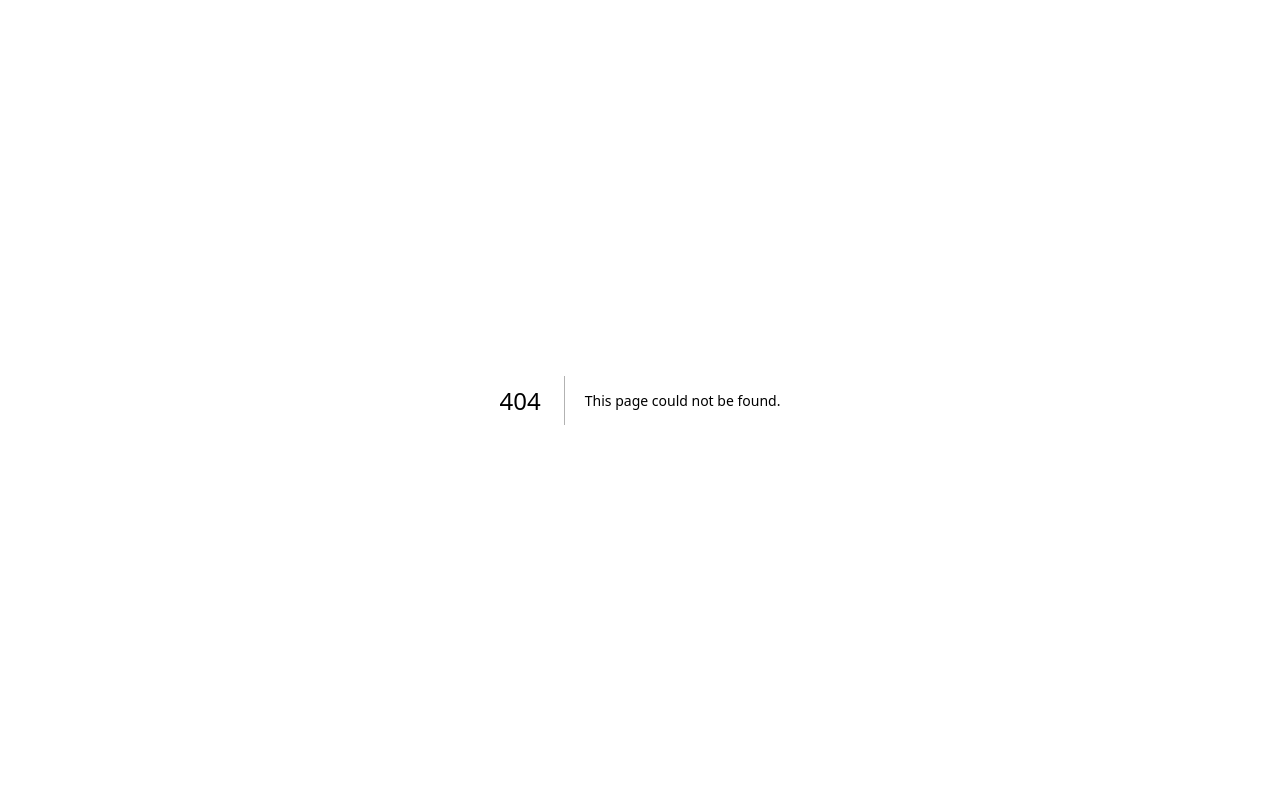
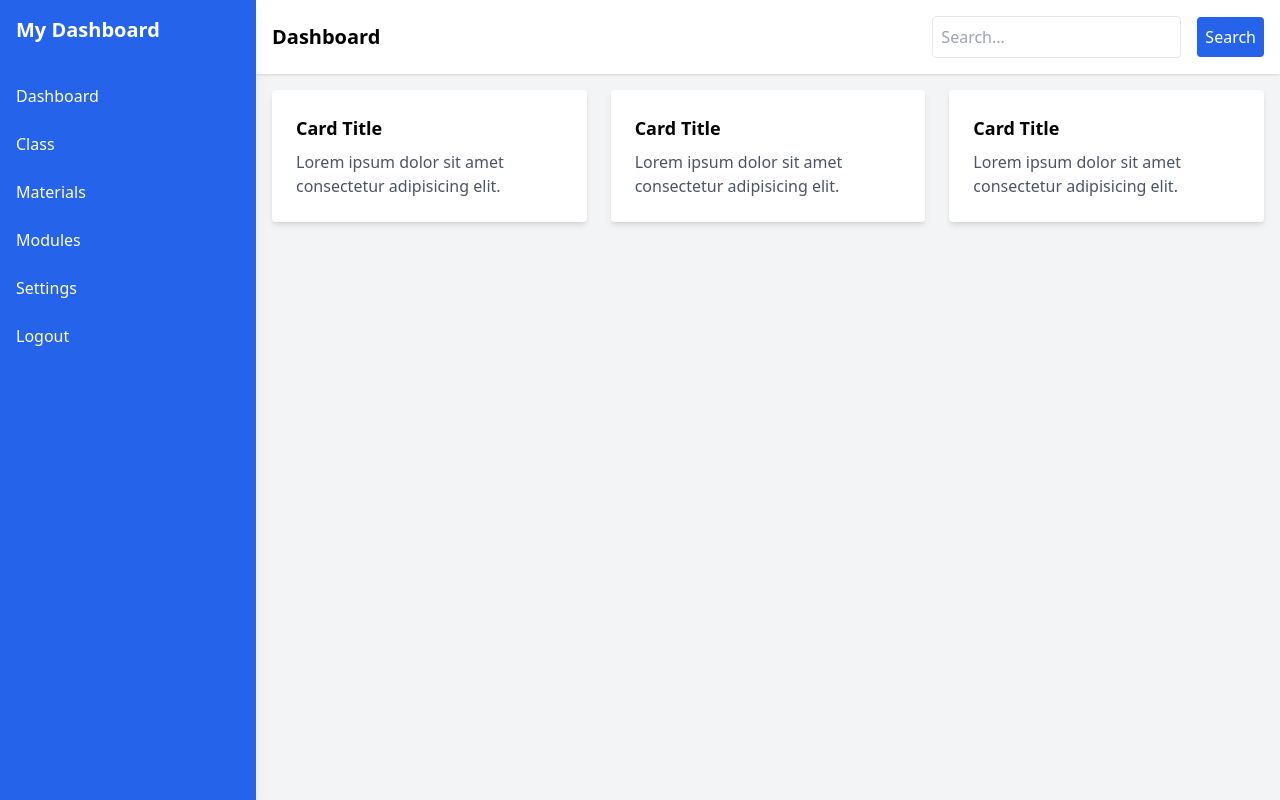
Before and after one commit to BERNEXT-ICF/hacko-teacher, a Next.js app: page /dashboard in a window 1280 px wide. Before the commit this address had no page. Built offline with nearby package versions, Linux system fonts and the light colour scheme.

Commit message:
feat: dashboard

```diff
--- /dev/null
+++ b/pages/dashboard/index.tsx
@@ -0,0 +1,74 @@
+// pages/dashboard.tsx
+import { useState } from "react";
+import Link from "next/link";
+
+export default function Dashboard() {
+  const [menuOpen, setMenuOpen] = useState(false);
+
+  const toggleMenu = () => {
+    setMenuOpen(!menuOpen);
+  };
+
+  return (
+    <div className="min-h-screen bg-gray-100 flex">
+      {/* Sidebar */}
+      <div className={`fixed inset-y-0 left-0 bg-blue-600 text-white w-64 transform ${menuOpen ? "translate-x-0" : "-translate-x-3/4"} md:translate-x-0 transition-transform duration-300 ease-in-out shadow-lg`}>
+        <div className="p-4 text-xl font-bold">My Dashboard</div>
+        <nav className="mt-4 space-y-2">
+          <Link href="/dashboard" className="block py-2 px-4 hover:bg-blue-500 rounded">Dashboard</Link>
+          <Link href="/dashboard/class" className="block py-2 px-4 hover:bg-blue-500 rounded">Class</Link>
+          <Link href="" className="block py-2 px-4 hover:bg-blue-500 rounded">Materials</Link>
+          <Link href="#" className="block py-2 px-4 hover:bg-blue-500 rounded">Modules</Link>
+          <Link href="#" className="block py-2 px-4 hover:bg-blue-500 rounded">Settings</Link>
+          <Link href="#" className="block py-2 px-4 hover:bg-blue-500 rounded">Logout</Link>
+        </nav>
+      </div>
+
+      {/* Main Content */}
+      <div className="flex-1 md:ml-64">
+        {/* Header */}
+        <header className="bg-white shadow p-4 flex justify-between items-center">
+        <button onClick={toggleMenu} className={`md:hidden bg-white rounded-full p-2 text-blue-600 absolute ${menuOpen ? "left-60" : "left-12"} transition-all duration-500 ease-in-out`}>
+        <svg
+              xmlns="http://www.w3.org/2000/svg"
+              fill="none"
+              viewBox="0 0 24 24"
+              strokeWidth="2"
+              stroke="currentColor"
+              className="w-6 h-6"
+            >
+              <path strokeLinecap="round" strokeLinejoin="round" d="M4 6h16M4 12h16m-7 6h7" />
+            </svg>
+          </button>
+          <h1 className="text-xl font-semibold">Dashboard</h1>
+          <div className="hidden md:flex space-x-4 items-center">
+            <input
+              type="text"
+              placeholder="Search..."
+              className="p-2 border rounded focus:outline-none focus:ring-2 focus:ring-blue-400"
+            />
+            <button className="p-2 bg-blue-600 text-white rounded hover:bg-blue-700">Search</button>
+          </div>
+        </header>
+
+        {/* Content */}
+        <main className="p-4">
+          <div className="grid grid-cols-1 md:grid-cols-2 lg:grid-cols-3 gap-6">
+            <div className="bg-white p-6 rounded shadow-md hover:shadow-lg">
+              <h2 className="text-lg font-semibold">Card Title</h2>
+              <p className="mt-2 text-gray-600">Lorem ipsum dolor sit amet consectetur adipisicing elit.</p>
+            </div>
+            <div className="bg-white p-6 rounded shadow-md hover:shadow-lg">
+              <h2 className="text-lg font-semibold">Card Title</h2>
+              <p className="mt-2 text-gray-600">Lorem ipsum dolor sit amet consectetur adipisicing elit.</p>
+            </div>
+            <div className="bg-white p-6 rounded shadow-md hover:shadow-lg">
+              <h2 className="text-lg font-semibold">Card Title</h2>
+              <p className="mt-2 text-gray-600">Lorem ipsum dolor sit amet consectetur adipisicing elit.</p>
+            </div>
+          </div>
+        </main>
+      </div>
+    </div>
+  );
+}
```
